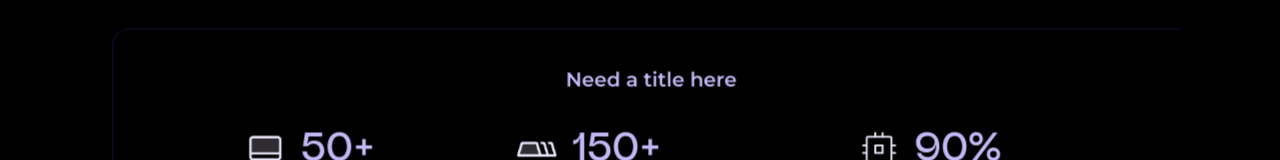
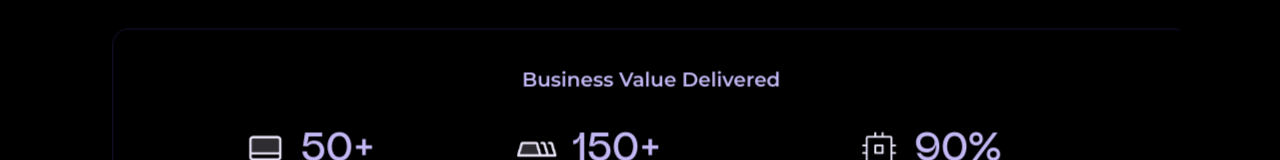
Before and after one commit to YashashreePatel/ca-website, a Next.js app: page / in a window 1280 px wide. Shown: the part 6250-6410 px from the top of the page. Built offline with nearby package versions, Linux system fonts and the light colour scheme.

Commit message:
updating services page

```diff
--- a/src/components/ui/WhyUsSlider.tsx
+++ b/src/components/ui/WhyUsSlider.tsx
@@ -262,7 +262,7 @@ const WhyUsSlider: React.FC = () => {
 
   const slide3: CompanyNumerics = {
     slide: 3,
-    title: 'Need a title here',
+    title: 'Business Value Delivered',
     data: [
       {
         id: 1,
```
